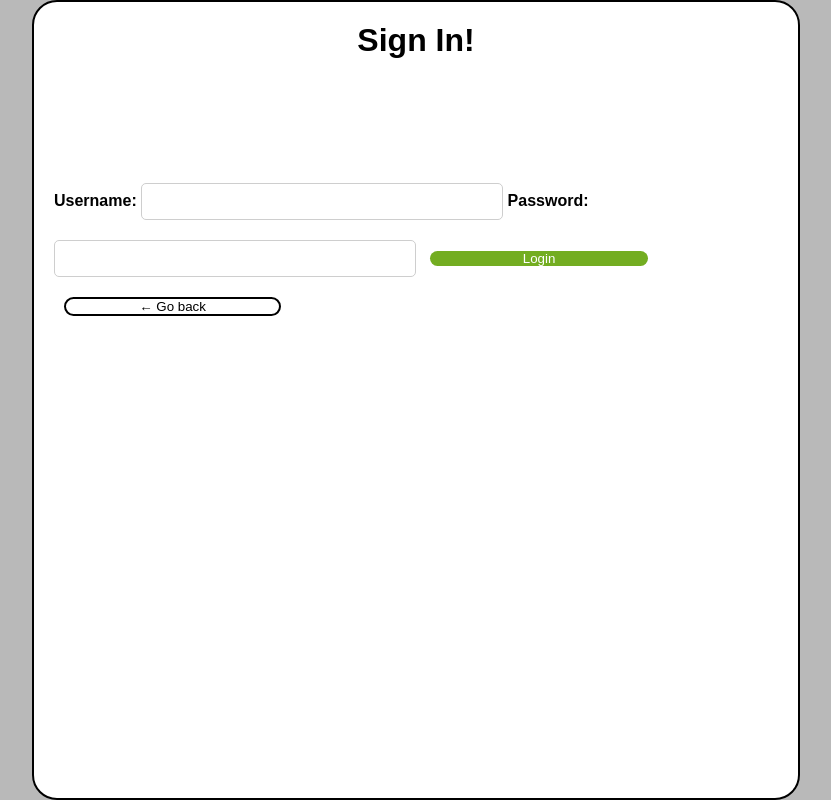
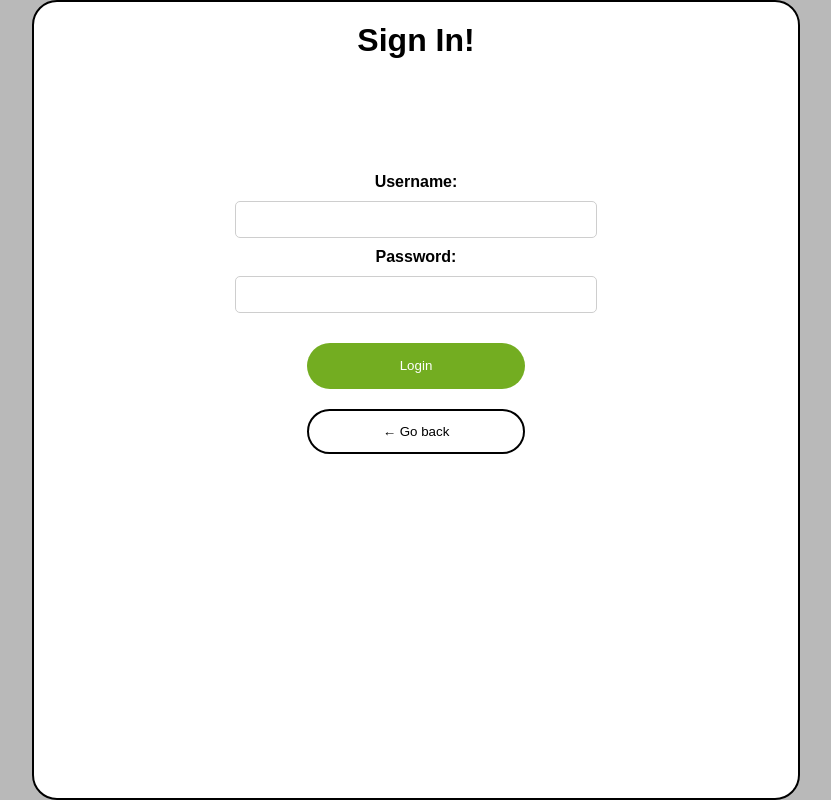
Before and after one commit to Yuuri2/Technologie-Chmurowe, a SvelteKit app in the folder strona-www/: page /login in a window 1280 px wide. Shown: the whole page, without its empty margins (224-1055 px from the left). Built offline with nearby package versions, Linux system fonts and the light colour scheme.

Commit message:
applied style for /login

```diff
--- a/strona-www/src/routes/login/+page.svelte
+++ b/strona-www/src/routes/login/+page.svelte
@@ -9,7 +9,7 @@
         <div id="frontPageSign">
             <h1>Sign In!</h1>
         </div>
-        <form method="POST" use:enhance>
+        <form method="POST" use:enhance id="SignInBtnContainer">
         {#if form?.error}
             <p color="red">{form.error}</p>
         {/if}
```
